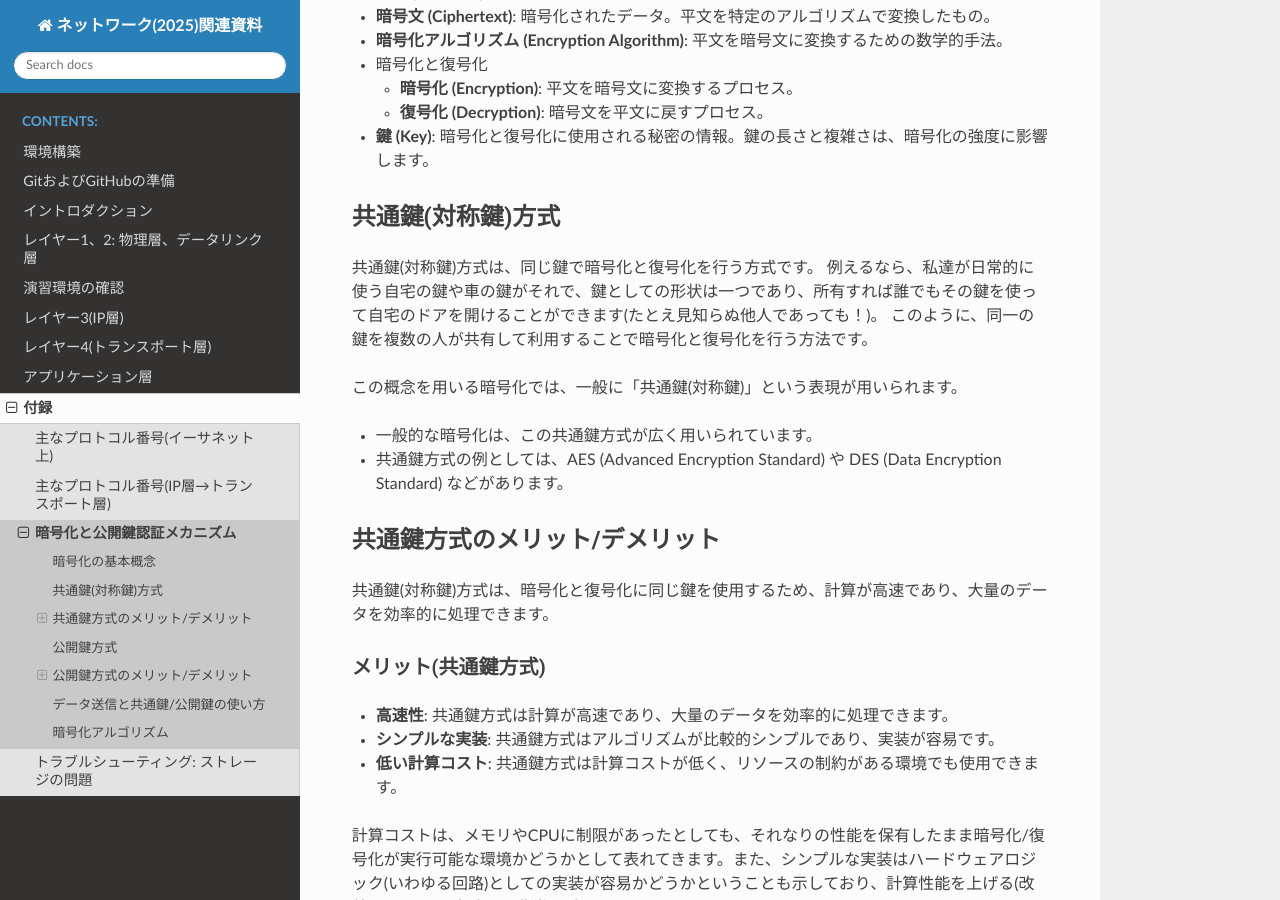
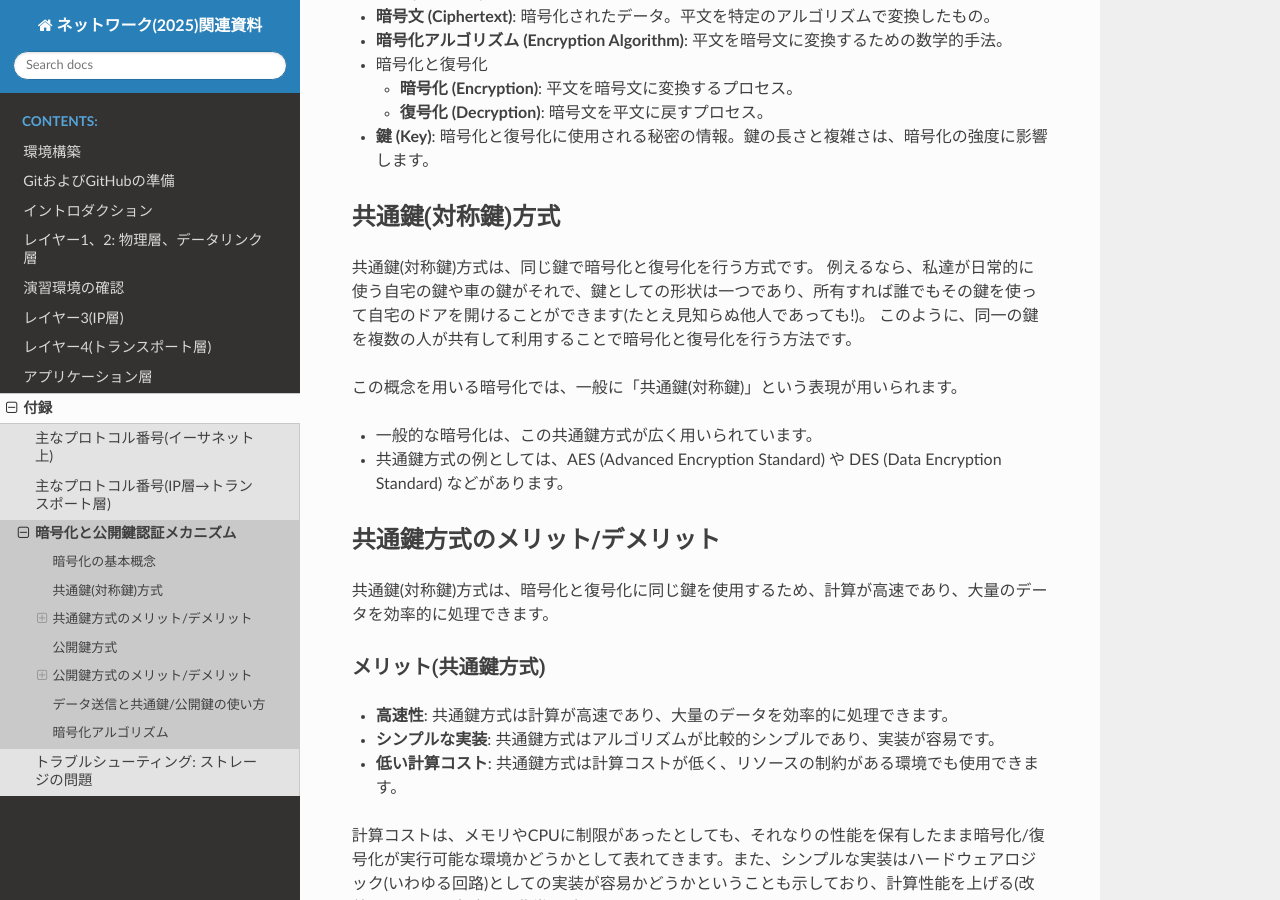
Before and after one commit to densuke/2025-network-doc, a Sphinx documentation site: the page built from source/appendix/pubkey.md, in a window 1280 px wide and 900 px high, scrolled down 486 px. Built offline with Sphinx 7.4.7 and the Read the Docs theme 3.1.0, drawn with Linux system fonts in a browser that asks for light colours.

Commit message:
全角記号の撲滅、計算ミス修正

```diff
--- a/source/appendix/pubkey.md
+++ b/source/appendix/pubkey.md
@@ -23,7 +23,7 @@
 ## 共通鍵(対称鍵)方式
 
 共通鍵(対称鍵)方式は、同じ鍵で暗号化と復号化を行う方式です。
-例えるなら、私達が日常的に使う自宅の鍵や車の鍵がそれで、鍵としての形状は一つであり、所有すれば誰でもその鍵を使って自宅のドアを開けることができます(たとえ見知らぬ他人であっても！)。
+例えるなら、私達が日常的に使う自宅の鍵や車の鍵がそれで、鍵としての形状は一つであり、所有すれば誰でもその鍵を使って自宅のドアを開けることができます(たとえ見知らぬ他人であっても!)。
 このように、同一の鍵を複数の人が共有して利用することで暗号化と復号化を行う方法です。
 
 この概念を用いる暗号化では、一般に「共通鍵(対称鍵)」という表現が用いられます。
```
Also changed, not shown: other parts of source/appendix/pubkey.md (+1 -1 lines).
